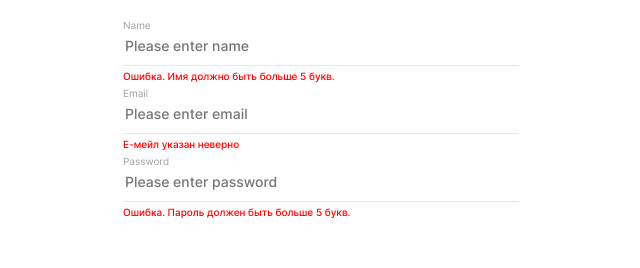
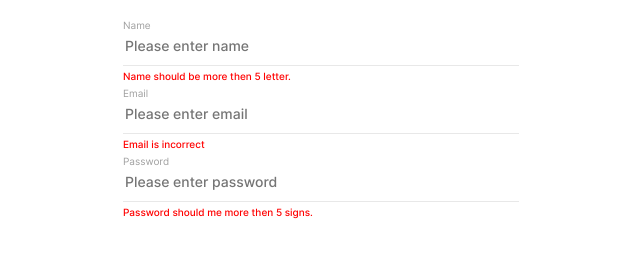
Before and after one commit to SergeyKharkovshchenko/movies-explorer-frontend, a React (Create React App) app: page /signup in a window 1280 px wide. Shown: the part 197-465 px from the top of the page, without its empty margins (319-959 px from the left). Built offline with nearby package versions, Linux system fonts and the light colour scheme; no server answers.

Commit message:
fixed error messages

```diff
--- a/src/components/Popup/Popup.js
+++ b/src/components/Popup/Popup.js
@@ -63,7 +63,7 @@ export const Popup = ({
       switch (name) {
         case "name": {
           if (value.length < 6) {
-            setNameError("Ошибка. Имя должно быть больше 5 букв.");
+            setNameError("Name should be more then 5 letter.");
           } else {
             setNameError("");
           }
@@ -72,7 +72,7 @@ export const Popup = ({
         case "email": {
           const re = /^(([^<>()[\]\\.,;:\s@"]+(\.[^<>()[\]\\.,;:\s@"]+)*)|(".+"))@((\[[0-9]{1,3}\.[0-9]{1,3}\.[0-9]{1,3}\.[0-9]{1,3}\])|(([a-zA-Z\-0-9]+\.)+[a-zA-Z]{2,}))$/;
           if (!re.test(String(value).toLowerCase())) {
-            setEmailError("Е-мейл указан неверно");
+            setEmailError("Email is incorrect");
           } else {
             setEmailError("");
           }
@@ -80,7 +80,7 @@ export const Popup = ({
         }
         case "password": {
           if (value.length < 5) {
-            setPasswordError("Ошибка. Пароль должен быть больше 5 букв.");
+            setPasswordError("Password should me more then 5 signs.");
           } else {
             setPasswordError("");
           }
```
Also changed, not shown: 7 other files (tests, documents, lock files or other folders).
